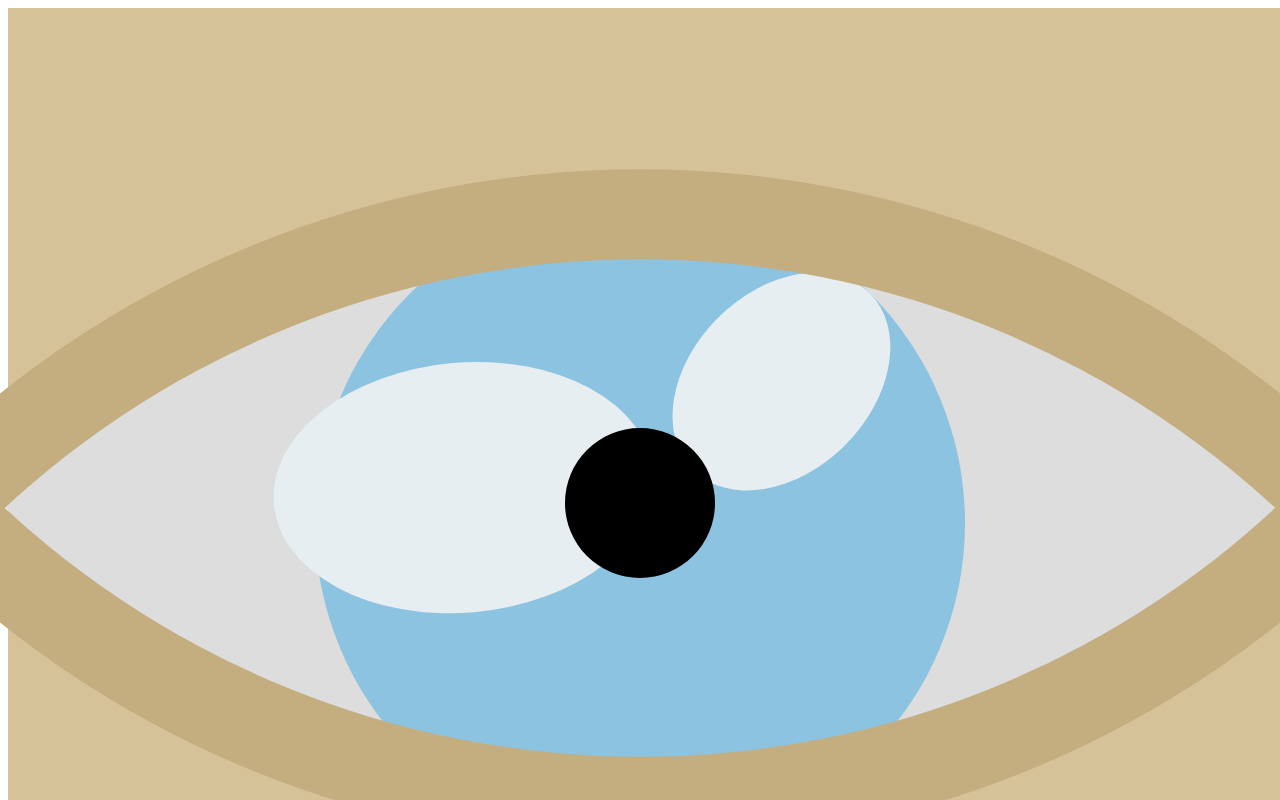
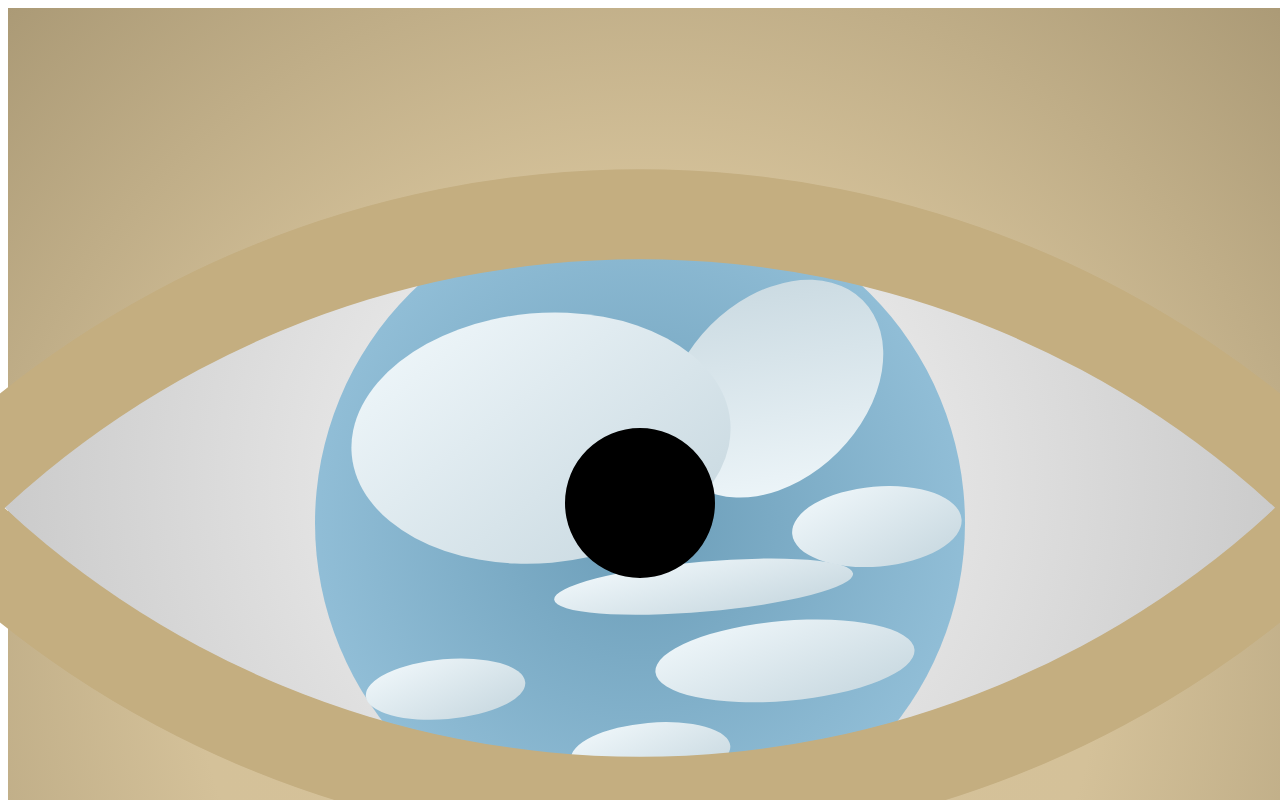
Before and after one commit to darcyyh/paintingrecreation, a plain HTML site: page index.html in a window 1280 px wide. Shown: the top 800 px of the page. Drawn offline with Linux system fonts and the light colour scheme.

Commit message:
gradients and clouds

```diff
--- a/index.html
+++ b/index.html
@@ -4,7 +4,7 @@
 		height: 100vw;
 		width: 100vw;
 		margin: auto;
-		background: #d6c298;
+ background-image: radial-gradient(#d6c298, #d4c199, #ab9a76);
 		z-index:0;
 		position: absolute;
 
@@ -13,7 +13,7 @@
 height: 940px;
 width: 940px;
 margin: auto;
-background: #dddddd;
+ background-image: radial-gradient(#fafafa, #c9c9c9);
 transform: rotate(45deg);
 border-radius: 95% 0;
 position: relative;
@@ -42,7 +42,7 @@ z-index: 3;
 height: 650px;
 width: 650px;
 margin: auto;
-background: #8cc3e0;
+ background-image: radial-gradient(#6b9db8,#a0cbe3);
 transform: rotate(45deg);
 position: relative;
 align-items: center;
@@ -52,14 +52,14 @@ z-index: 2;
 	}
 
 	.cloud1 {
-		height: 250px;
+height: 250px;
 width: 180px;
 margin: auto;
-background: #e7eef2;
+background-image: linear-gradient(to bottom right, #c5d6de, #f2f9fc);
 position: relative;
 align-items: center;
 border-radius: 80%;
-top: 0px;
+top: 10px;
 z-index: 2;
 	}
 
@@ -68,12 +68,82 @@ height: 250px;
 width: 380px;
 transform: rotate(130deg);
 margin: auto;
-background: #e7eef2;
+background-image: linear-gradient(to bottom right, #c5d6de, #f2f9fc);
 position: relative;
 align-items: center;
 border-radius: 80%;
-top: 50px;
-left: -150px;
+top: -40px;
+left: -130px;
+z-index: 2;
+	}
+
+	.cloud3 {
+height: 50px;
+width: 300px;
+transform: rotate(130deg);
+margin: auto;
+background-image: linear-gradient(to bottom right, #c5d6de, #f2f9fc);
+position: relative;
+align-items: center;
+border-radius: 80%;
+top: -200px;
+left: 90px;
+z-index: 2;
+	}
+
+	.cloud4 {
+height: 80px;
+width: 170px;
+transform: rotate(130deg);
+margin: auto;
+background-image: linear-gradient(to bottom right, #c5d6de, #f2f9fc);
+position: relative;
+align-items: center;
+border-radius: 80%;
+top: -430px;
+left: 170px;
+z-index: 2;
+	}
+
+	.cloud5 {
+		height: 80px;
+width: 260px;
+transform: rotate(130deg);
+margin: auto;
+background-image: linear-gradient(to bottom right, #c5d6de, #f2f9fc);
+position: relative;
+align-items: center;
+border-radius: 80%;
+top: -350px;
+left: 200px;
+z-index: 2;
+	}
+
+	.cloud6 {
+		height: 60px;
+width: 160px;
+transform: rotate(130deg);
+margin: auto;
+background-image: linear-gradient(to bottom right, #c5d6de, #f2f9fc);
+position: relative;
+align-items: center;
+border-radius: 80%;
+top: -260px;
+left: 170px;
+z-index: 2;
+	}
+
+	.cloud7 {
+		height: 60px;
+width: 160px;
+transform: rotate(130deg);
+margin: auto;
+background-image: linear-gradient(to bottom right, #c5d6de, #f2f9fc);
+position: relative;
+align-items: center;
+border-radius: 80%;
+top: -220px;
+left: -20px;
 z-index: 2;
 	}
 	.pupil {
@@ -100,7 +170,13 @@ z-index: 3;
 	<div class='iris'>
 		<div class='cloud1'> </div>
 		<div class='cloud2'> </div>
+		<div class='cloud3'></div>
+		<div class='cloud4'></div>
+		<div class='cloud5'></div>
+		<div class='cloud6'></div>
+		<div class='cloud7'></div>
 		</div>
+
 	<div class='pupil'>
 	</div>
 
```
Also changed, not shown: 1 other file.
